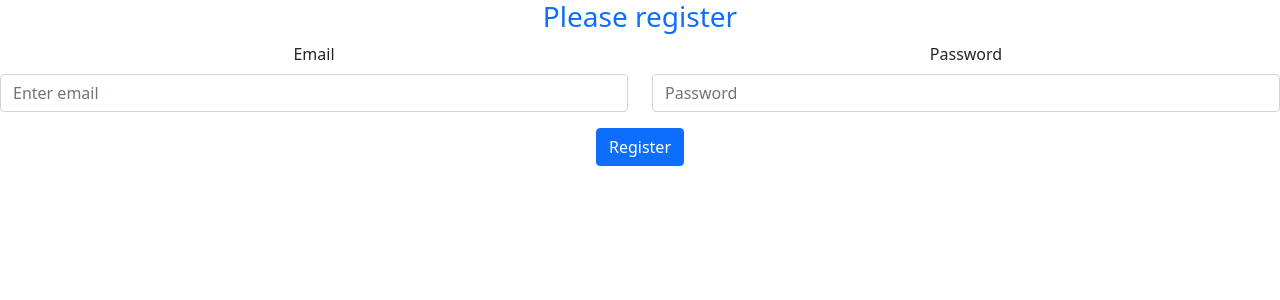
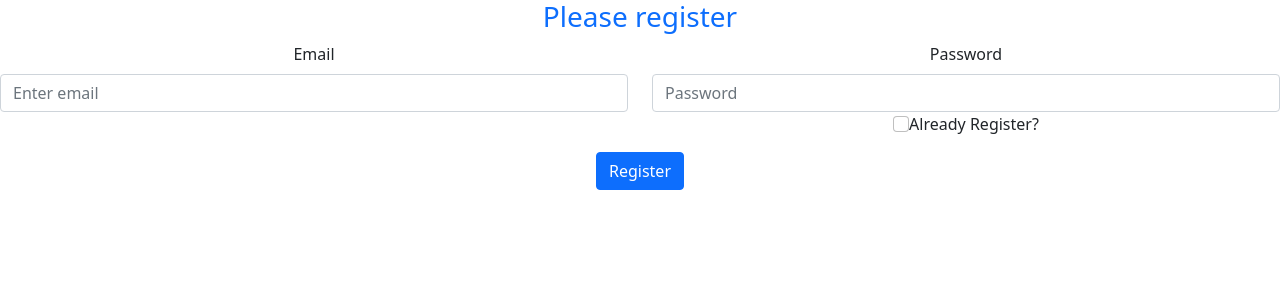
Before and after one commit to Momenuzzaman/react-authentication-system, a React (Create React App) app: page / in a window 1280 px wide. Shown: the top 300 px of the page. Built offline with nearby package versions, Linux system fonts and the light colour scheme.

Commit message:
cheackbox add

```diff
--- a/src/Components/Form/Form.js
+++ b/src/Components/Form/Form.js
@@ -11,6 +11,7 @@ function GridComplexExample() {
     const [email, setEmail] = useState('');
     const [password, setPassword] = useState('');
     const [error, setError] = useState('');
+    const [isLogin, setIsLogin] = useState(false);
 
 
     const handleRegistration = event => {
@@ -41,6 +42,9 @@ function GridComplexExample() {
     const handlePasswordChang = event => {
         setPassword(event.target.value)
     }
+    const toggle = event => {
+        setIsLogin(event.target.checked);
+    }
 
     return (
         <Form onSubmit={handleRegistration}>
@@ -50,11 +54,15 @@ function GridComplexExample() {
                     <Form.Label>Email</Form.Label>
                     <Form.Control onBlur={handleEmailChange} type="email" placeholder="Enter email" required />
                 </Form.Group>
-
                 <Form.Group as={Col} controlId="formGridPassword">
                     <Form.Label>Password</Form.Label>
                     <Form.Control onBlur={handlePasswordChang} type="password" placeholder="Password" required />
+                    <input onChange={toggle} type="checkbox" className="form-check-input" id="grideCheck1"></input>
+                    <label className="form-check-label" htmlFor="grideCheck1">
+                        {isLogin ? "Please Login" : "Already Register?"}
+                    </label>
                 </Form.Group>
+
             </Row>
             <h6 className="text-danger">{error}</h6>
             <Button variant="primary" type="submit">
```
